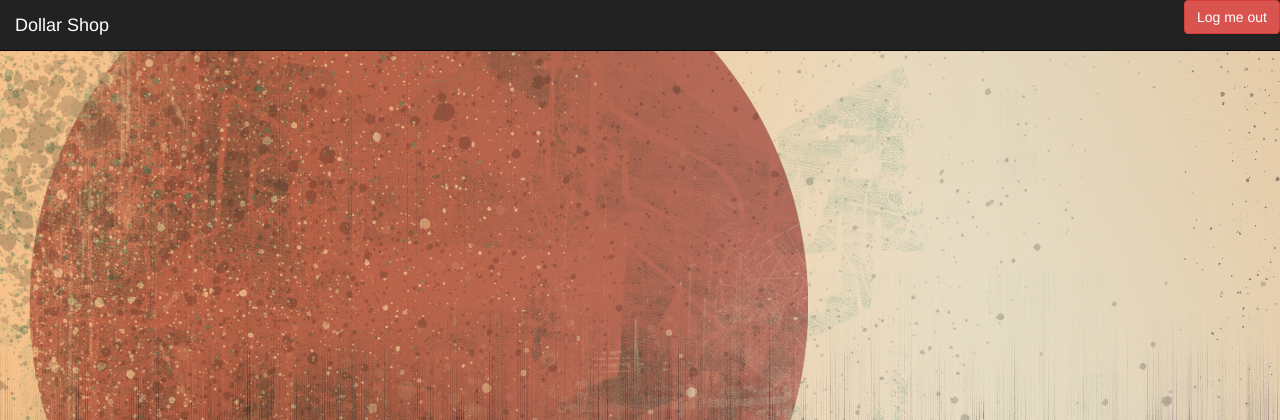
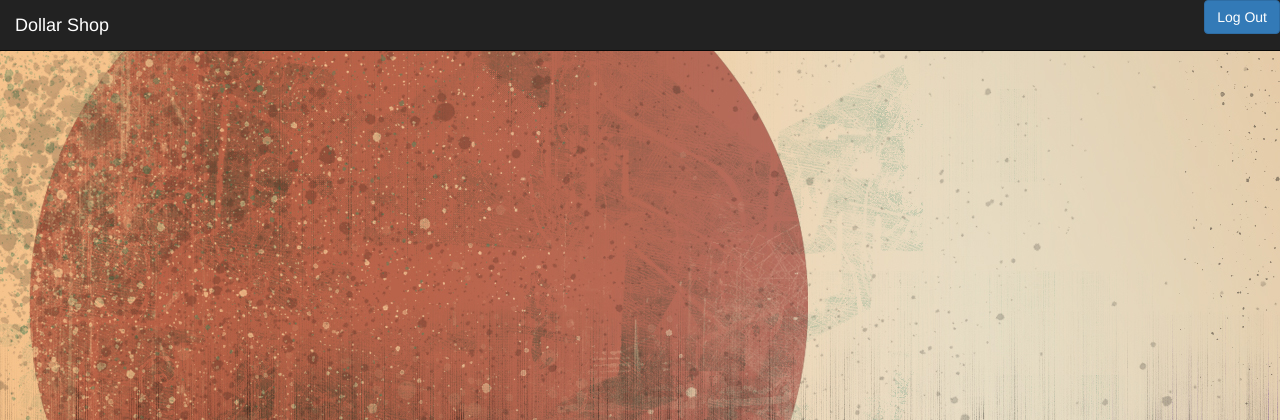
Before and after one commit to goldworkswell/csc337-final, a PHP site: page /admin.php in a window 1280 px wide. Shown: the top 420 px of the page. Run offline with PHP 8.4, Linux system fonts and the light colour scheme.

Commit message:
Admin works
Admin Works

```diff
--- a/admin.php
+++ b/admin.php
@@ -11,20 +11,20 @@ session_start();
 <body>
 
 
-    <a href = "index.php"><input type = "submit" value = "Log me out"></a>
+    <a href = "index.php"><input type = "submit"></a>
 
 
 
       <nav class="navbar navbar-inverse navbar-fixed-top">
   <div class="container-fluid">
     <div class="navbar-header">
-      <a class="navbar-brand" href="index.php">Dollar Shop</a>
+      <a class="navbar-brand">Dollar Shop</a>
     </div>
       <div class="navbar-header">
 
     </div>
       <ul class="nav navbar-nav navbar-right">
-      <a href = "index.php"><input type = "submit" value = "Log me out" class = "btn btn-danger navbar- btn"></a>
+      <a href = "index.php"><input type = "submit" value = "Log Out" class = "btn btn-primary navbar- btn"></a>
       </ul>
 
 
```
